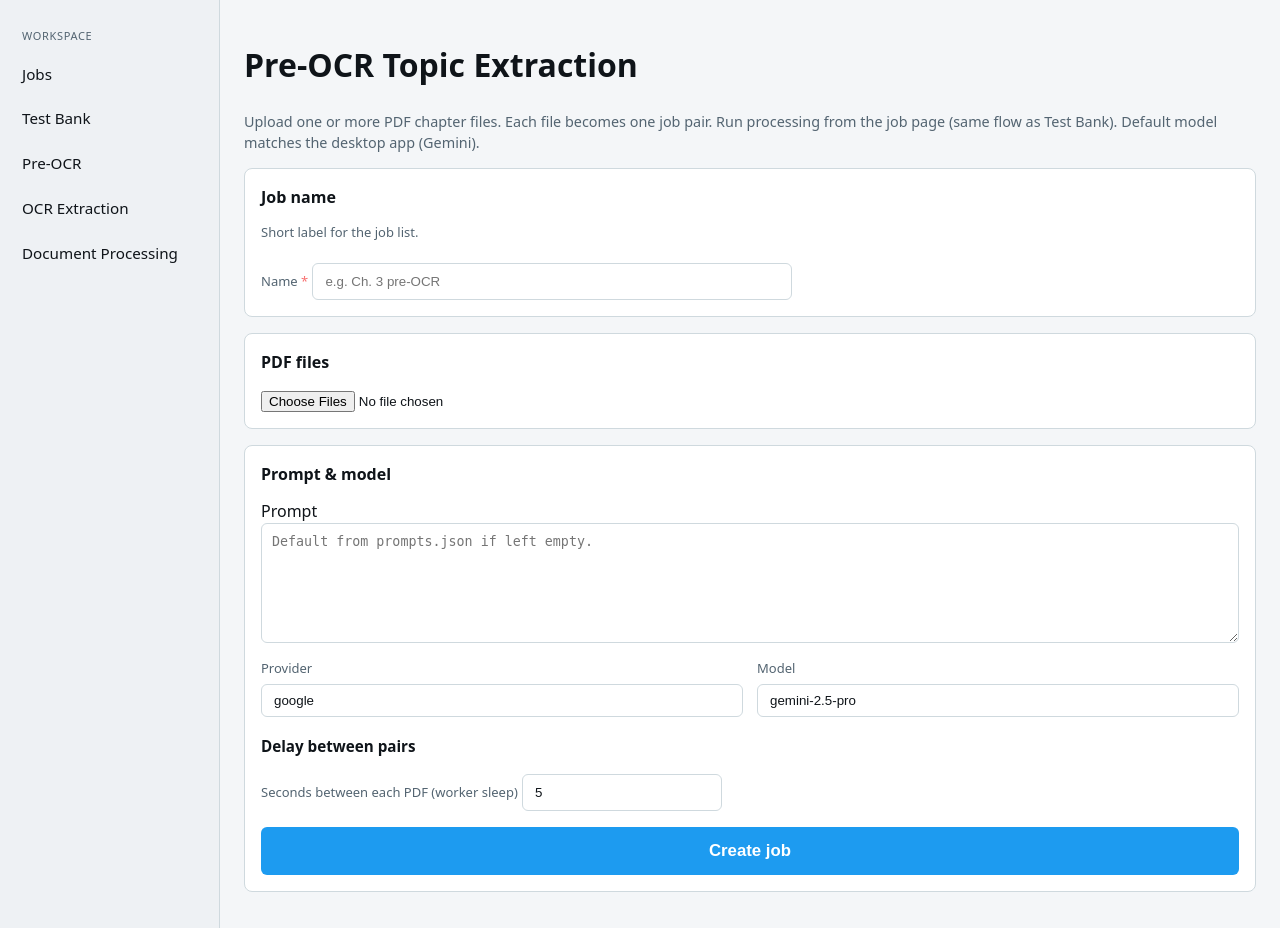
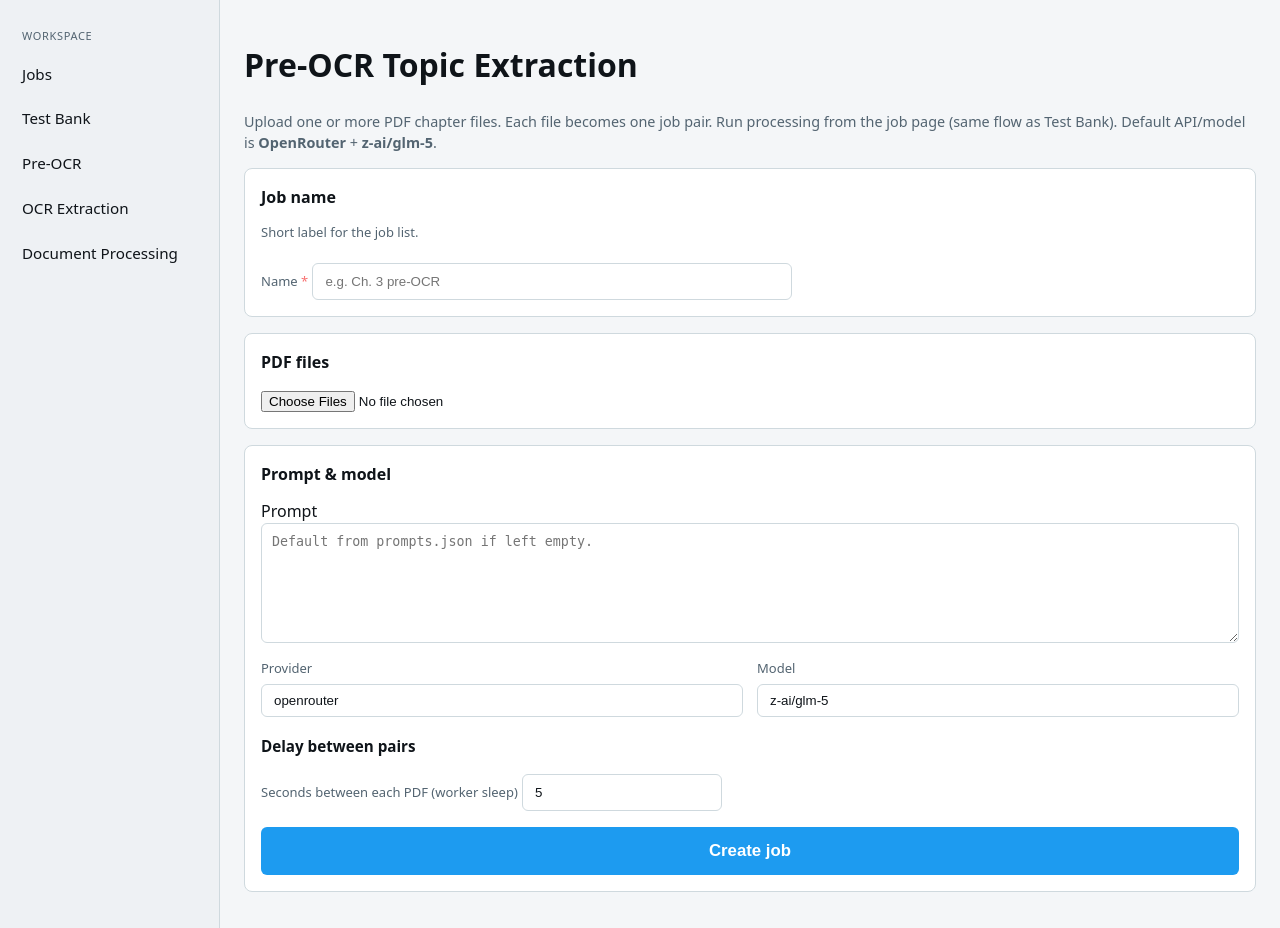
Before and after one commit to mohammadbaghershahmir/Automations_Project_Pileh, a FastAPI app: template content_automation_project/webapp/templates/pre_ocr_new.html in a window 1280 px wide. Shown: the part 49-977 px from the top of the page. Run offline with FastAPI, Linux system fonts and the light colour scheme; the template is opened without the code that fills it, so the values that code supplies are empty; parts of the project's set-up code (start-up, migrations or seed data) failed here and were passed over; some libraries are stand-ins or nearby versions.

Commit message:
set GLM5 default llm of three new job in webapp

```diff
--- a/content_automation_project/webapp/main.py
+++ b/content_automation_project/webapp/main.py
@@ -617,8 +617,8 @@ def create_app() -> FastAPI:
             db: Session = Depends(get_db),
             pdf_files: List[UploadFile] = File(...),
             prompt: str = Form(""),
-            provider: str = Form("google"),
-            model: str = Form("gemini-2.5-pro"),
+            provider: str = Form("openrouter"),
+            model: str = Form("z-ai/glm-5"),
             delay_seconds: str = Form("5"),
             job_name: str = Form(""),
         ) -> RedirectResponse:
@@ -706,8 +706,8 @@ def create_app() -> FastAPI:
             pdf_files: List[UploadFile] = File(...),
             topic_json_files: List[UploadFile] = File(...),
             prompt: str = Form(""),
-            provider: str = Form("google"),
-            model: str = Form("gemini-2.5-pro"),
+            provider: str = Form("openrouter"),
+            model: str = Form("z-ai/glm-5"),
             delay_seconds: str = Form("5"),
             job_name: str = Form(""),
         ) -> RedirectResponse:
@@ -813,8 +813,8 @@ def create_app() -> FastAPI:
             db: Session = Depends(get_db),
             ocr_json_files: List[UploadFile] = File(...),
             prompt: str = Form(""),
-            provider: str = Form("deepseek"),
-            model: str = Form("deepseek-reasoner"),
+            provider: str = Form("openrouter"),
+            model: str = Form("z-ai/glm-5"),
             delay_seconds: str = Form("5"),
             job_name: str = Form(""),
             start_pointid: str = Form("1050030001"),
--- a/content_automation_project/webapp/tasks_single_stage.py
+++ b/content_automation_project/webapp/tasks_single_stage.py
@@ -58,7 +58,7 @@ def run_pre_ocr_topic_step1_job(job_id: str, pair_indices: Optional[List[int]] =
             from webapp.default_prompts import get_default_pre_ocr_prompt
 
             prompt = get_default_pre_ocr_prompt()
-        model_name = (cfg.get("model") or "gemini-2.5-pro").strip()
+        model_name = (cfg.get("model") or "z-ai/glm-5").strip()
         delay_seconds = float(cfg.get("delay_seconds", 5))
 
         job.status = "running"
@@ -188,7 +188,7 @@ def run_ocr_extraction_step1_job(job_id: str, pair_indices: Optional[List[int]]
             from webapp.default_prompts import get_default_ocr_extraction_prompt
 
             prompt = get_default_ocr_extraction_prompt()
-        model_name = (cfg.get("model") or "gemini-2.5-pro").strip()
+        model_name = (cfg.get("model") or "z-ai/glm-5").strip()
         delay_seconds = float(cfg.get("delay_seconds", 5))
 
         job.status = "running"
@@ -320,7 +320,7 @@ def run_document_processing_step1_job(job_id: str, pair_indices: Optional[List[i
             from webapp.default_prompts import get_default_document_processing_prompt
 
             user_prompt = get_default_document_processing_prompt()
-        model_name = (cfg.get("model") or "deepseek-reasoner").strip()
+        model_name = (cfg.get("model") or "z-ai/glm-5").strip()
         delay_seconds = float(cfg.get("delay_seconds", 5))
         book_id = cfg.get("book_id")
         chapter_id = cfg.get("chapter_id")
--- a/content_automation_project/webapp/templates/document_processing_new.html
+++ b/content_automation_project/webapp/templates/document_processing_new.html
@@ -12,7 +12,7 @@
 {% if multipart_ok is defined and not multipart_ok %}
 <p style="color:#f87171;">File uploads are disabled: install <code>python-multipart</code> on the server, then restart the API.</p>
 {% endif %}
-<p class="muted">Upload OCR Extraction JSON outputs (one file per pair). Use a single Start PointId for this run. Default model: DeepSeek (same family as desktop).</p>
+<p class="muted">Upload OCR Extraction JSON outputs (one file per pair). Use a single Start PointId for this run. Default API/model is <strong>OpenRouter</strong> + <strong>z-ai/glm-5</strong>.</p>
 
 <form method="post" action="/jobs/document-processing" enctype="multipart/form-data">
   <div class="card">
@@ -34,8 +34,8 @@
     <label>Prompt</label>
     <textarea name="prompt" dir="auto">{{ default_prompt }}</textarea>
     <div class="tb-row">
-      <label>Provider <input type="text" name="provider" value="deepseek" autocomplete="off"/></label>
-      <label>Model <input type="text" name="model" value="deepseek-reasoner" autocomplete="off"/></label>
+      <label>Provider <input type="text" name="provider" value="openrouter" autocomplete="off"/></label>
+      <label>Model <input type="text" name="model" value="z-ai/glm-5" autocomplete="off"/></label>
     </div>
     <h3 style="margin:18px 0 8px;font-size:0.95rem;font-weight:600;">Delay between pairs</h3>
     <input type="text" name="delay_seconds" value="5" style="width:100%;max-width:200px;padding:10px 12px;margin-top:8px;box-sizing:border-box;border-radius:6px;border:1px solid var(--input-border);background:var(--input-bg);color:var(--fg);"/>
--- a/content_automation_project/webapp/templates/ocr_extraction_new.html
+++ b/content_automation_project/webapp/templates/ocr_extraction_new.html
@@ -33,8 +33,8 @@
     <label>Prompt</label>
     <textarea name="prompt" dir="auto">{{ default_prompt }}</textarea>
     <div class="tb-row">
-      <label>Provider <input type="text" name="provider" value="google" autocomplete="off"/></label>
-      <label>Model <input type="text" name="model" value="gemini-2.5-pro" autocomplete="off"/></label>
+      <label>Provider <input type="text" name="provider" value="openrouter" autocomplete="off"/></label>
+      <label>Model <input type="text" name="model" value="z-ai/glm-5" autocomplete="off"/></label>
     </div>
     <h3 style="margin:18px 0 8px;font-size:0.95rem;font-weight:600;">Delay between pairs</h3>
     <input type="text" name="delay_seconds" value="5" style="width:100%;max-width:200px;padding:10px 12px;margin-top:8px;box-sizing:border-box;border-radius:6px;border:1px solid var(--input-border);background:var(--input-bg);color:var(--fg);"/>
--- a/content_automation_project/webapp/templates/pre_ocr_new.html
+++ b/content_automation_project/webapp/templates/pre_ocr_new.html
@@ -12,7 +12,7 @@
 {% if multipart_ok is defined and not multipart_ok %}
 <p style="color:#f87171;">File uploads are disabled: install <code>python-multipart</code> on the server (<code>pip install python-multipart</code>), then restart the API.</p>
 {% endif %}
-<p class="muted">Upload one or more PDF chapter files. Each file becomes one job pair. Run processing from the job page (same flow as Test Bank). Default model matches the desktop app (Gemini).</p>
+<p class="muted">Upload one or more PDF chapter files. Each file becomes one job pair. Run processing from the job page (same flow as Test Bank). Default API/model is <strong>OpenRouter</strong> + <strong>z-ai/glm-5</strong>.</p>
 
 <form method="post" action="/jobs/pre-ocr" enctype="multipart/form-data">
   <div class="card">
@@ -30,8 +30,8 @@
     <label>Prompt</label>
     <textarea name="prompt" dir="auto" placeholder="Default from prompts.json if left empty.">{{ default_prompt }}</textarea>
     <div class="tb-row">
-      <label>Provider <input type="text" name="provider" value="google" autocomplete="off"/></label>
-      <label>Model <input type="text" name="model" value="gemini-2.5-pro" autocomplete="off"/></label>
+      <label>Provider <input type="text" name="provider" value="openrouter" autocomplete="off"/></label>
+      <label>Model <input type="text" name="model" value="z-ai/glm-5" autocomplete="off"/></label>
     </div>
     <h3 style="margin:18px 0 8px;font-size:0.95rem;font-weight:600;">Delay between pairs</h3>
     <label class="muted" style="font-size:13px;">Seconds between each PDF (worker sleep)</label>
```
